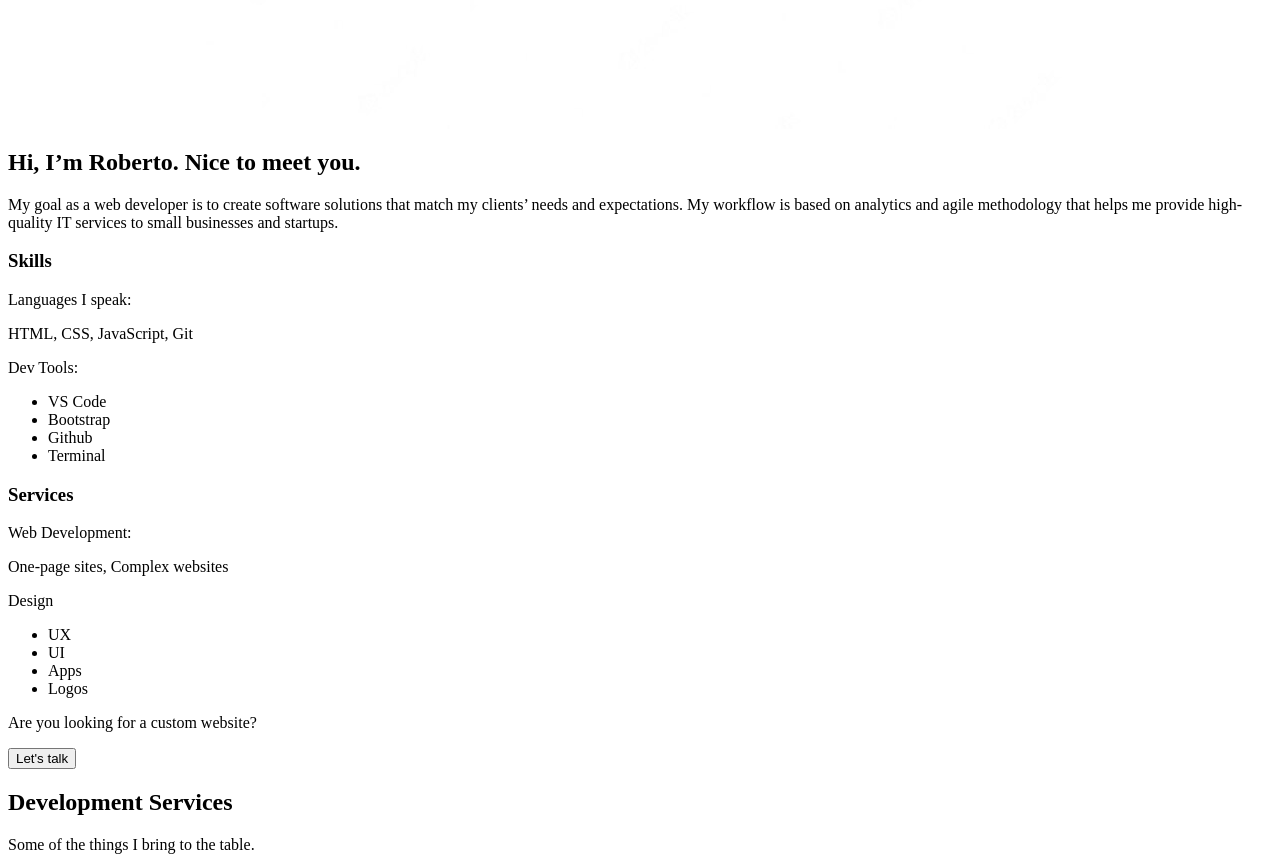
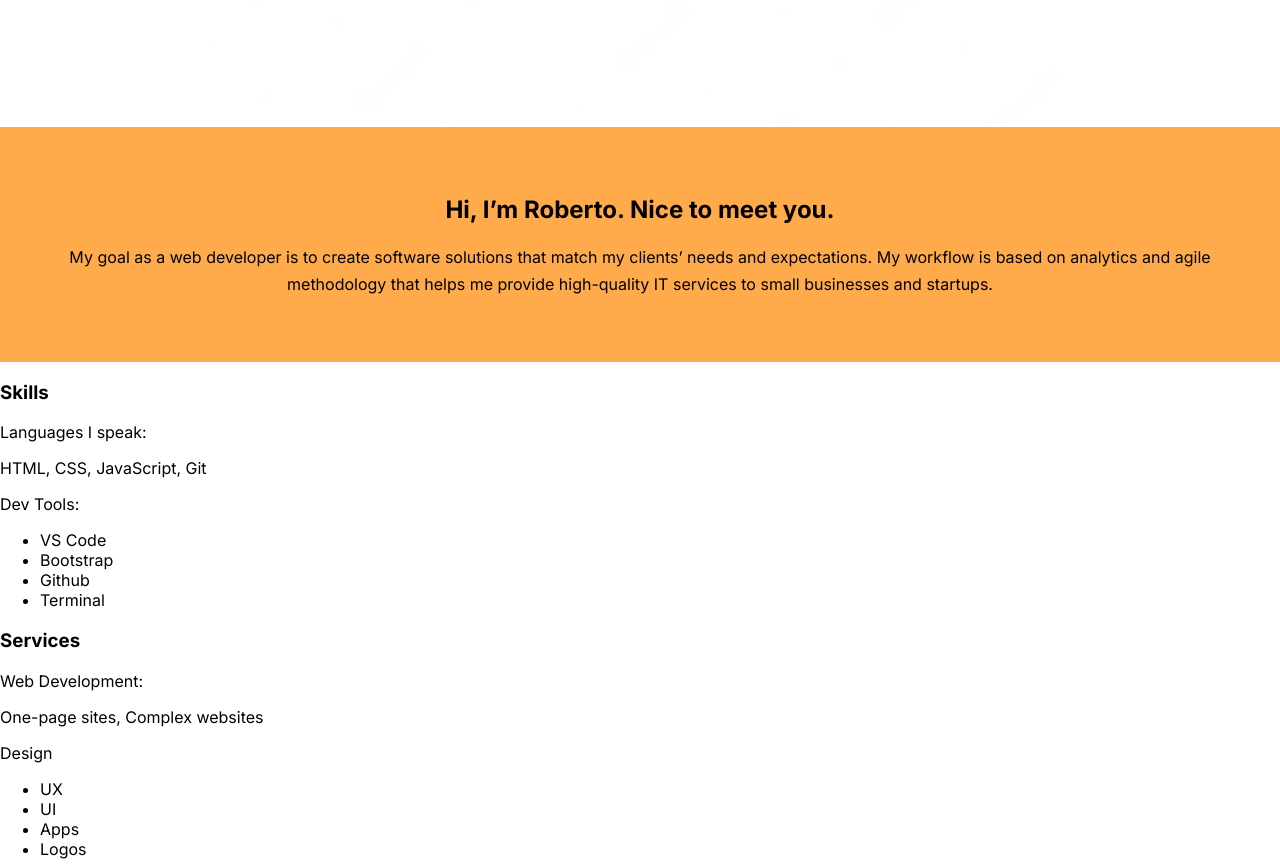
Before and after one commit to Mrtetif/Web-Portfolio-Roberto, a plain HTML site: page index.html in a window 1280 px wide. Shown: the part 1160-2027 px from the top of the page. Drawn offline with Linux system fonts and the light colour scheme.

Commit message:
Update of main.css and class IDs

```diff
--- a/index.html
+++ b/index.html
@@ -5,6 +5,14 @@
     <meta name="viewport" content="width=device-width, initial-scale=1.0" />
     <title>Portfolio</title>
     <link rel="stylesheet" href="./main.css" />
+    <link rel="preconnect" href="https://fonts.googleapis.com" />
+    <link rel="preconnect" href="https://fonts.gstatic.com" crossorigin />
+    <link rel="preconnect" href="https://fonts.googleapis.com" />
+    <link rel="preconnect" href="https://fonts.gstatic.com" crossorigin />
+    <link
+      href="https://fonts.googleapis.com/css2?family=Inter:wght@300;400;500;600;700;800&display=swap"
+      rel="stylesheet"
+    />
   </head>
   <body>
     <header>
@@ -26,7 +34,7 @@
       />
     </section>
     <section class="introduction">
-      <div>
+      <div class="title-introduction center">
         <h2>Hi, I’m Roberto. Nice to meet you.</h2>
         <p>
           My goal as a web developer is to create software solutions that match
--- a/main.css
+++ b/main.css
@@ -1,3 +1,10 @@
+body {
+  font-family: "Inter", sans-serif;
+  margin: 0 auto;
+}
+
+/*This is the header*/
+
 .header {
   display: flex;
   justify-content: space-between;
@@ -19,3 +26,29 @@
 .hero-foot {
   max-width: 100%;
 }
+
+/*This the Introduction*/
+
+.introduciton {
+  display: flex;
+  flex-flow: column wrap;
+  align-items: center;
+  align-content: center;
+}
+
+.title-introduction {
+  padding: 3rem 2rem;
+  background-color: #ffab4c;
+}
+
+.title-introduction p {
+  font-size: 1rem;
+  font-weight: 400;
+  line-height: 170%;
+}
+
+/*This is !IMPORTANT*/
+
+.center {
+  text-align: center !important;
+}
```
